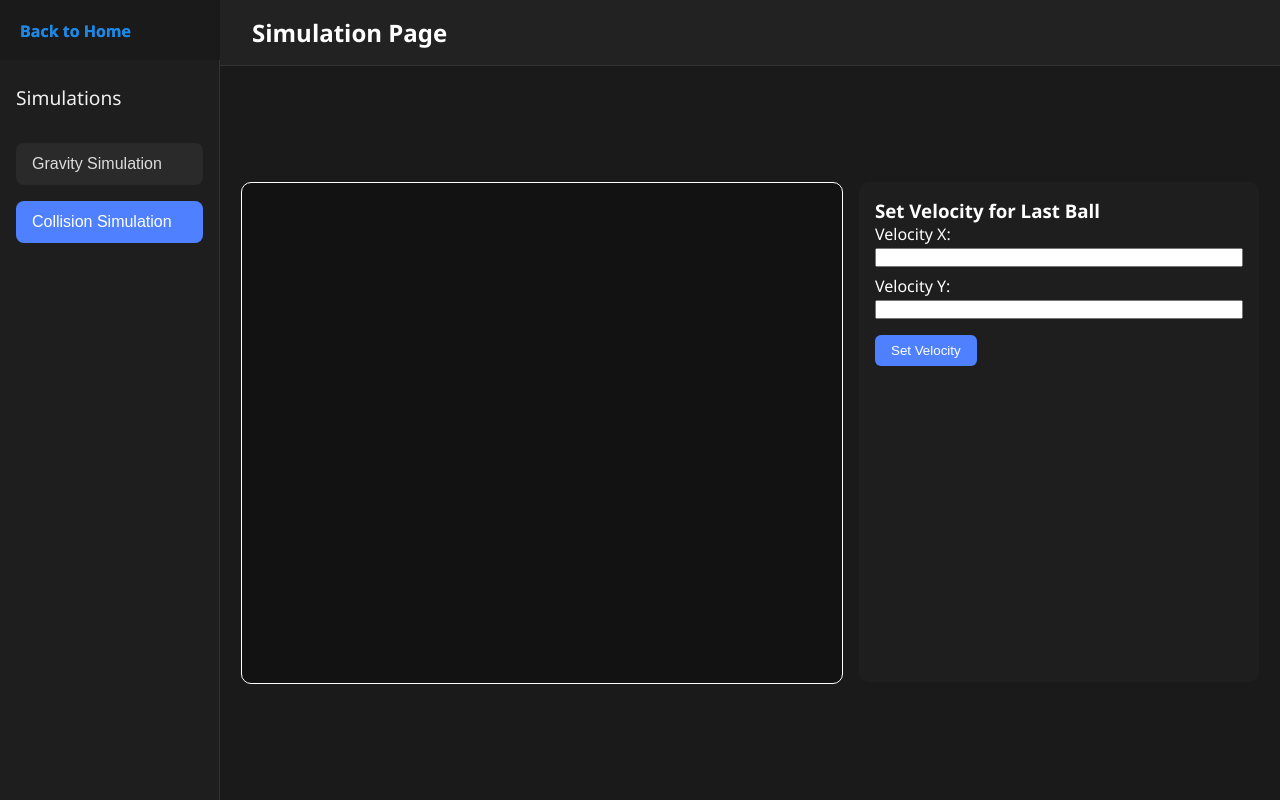
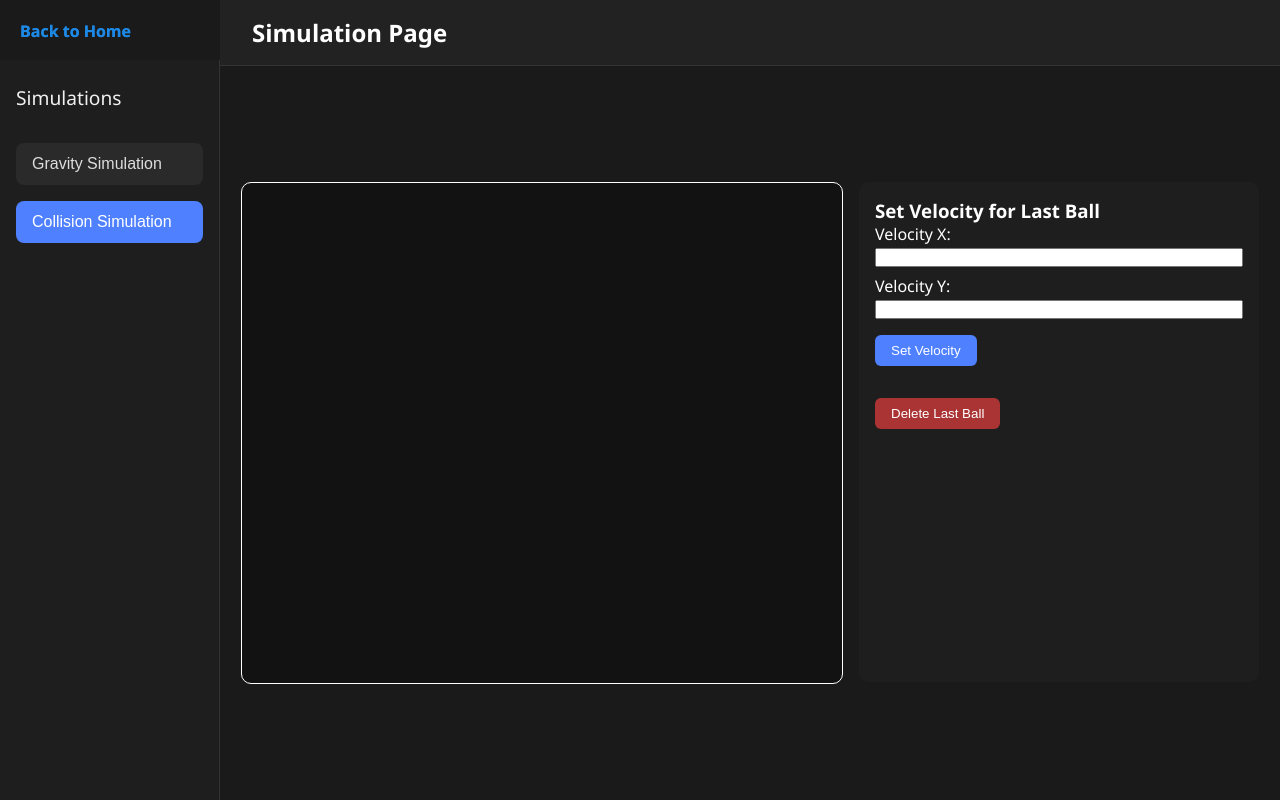
Before and after one commit to zhijin-feng/physics-playground, a React (Vite) app: page /simulation in a window 1280 px wide. Both pictures are taken after a click on the button "Collision Simulation". Built offline with nearby package versions, Linux system fonts and the light colour scheme.

Commit message:
Add last ball deletion feature
Add an icon upon click users can delete the ball

```diff
--- a/src/components/simulations/CollisionSimulation.jsx
+++ b/src/components/simulations/CollisionSimulation.jsx
@@ -134,6 +134,16 @@ function CollisionSimulation() {
         }
     };
 
+    // 删除最后一个小球
+    const handleDeleteLastBall = () => {
+        if (ballsRef.current.length === 0) {
+            alert('No balls to delete!');
+            return;
+        }
+        ballsRef.current.pop();
+        setRenderTrigger((r) => r + 1);
+    };
+
     return (
         <div style={{ display: 'flex', gap: '1rem', padding: '1rem' }}>
             {/* 画布区域 */}
@@ -184,6 +194,12 @@ function CollisionSimulation() {
                 <button onClick={handleSetVelocity} className="sim-ai-button" style={{ marginTop: '1rem' }}>
                     Set Velocity
                 </button>
+
+                {/* 新增删除按钮 */}
+                <button onClick={handleDeleteLastBall} className="sim-ai-button" style={{ marginTop: '1rem', backgroundColor: '#a33' }}>
+                    Delete Last Ball
+                </button>
+
             </div>
         </div>
     );
```
